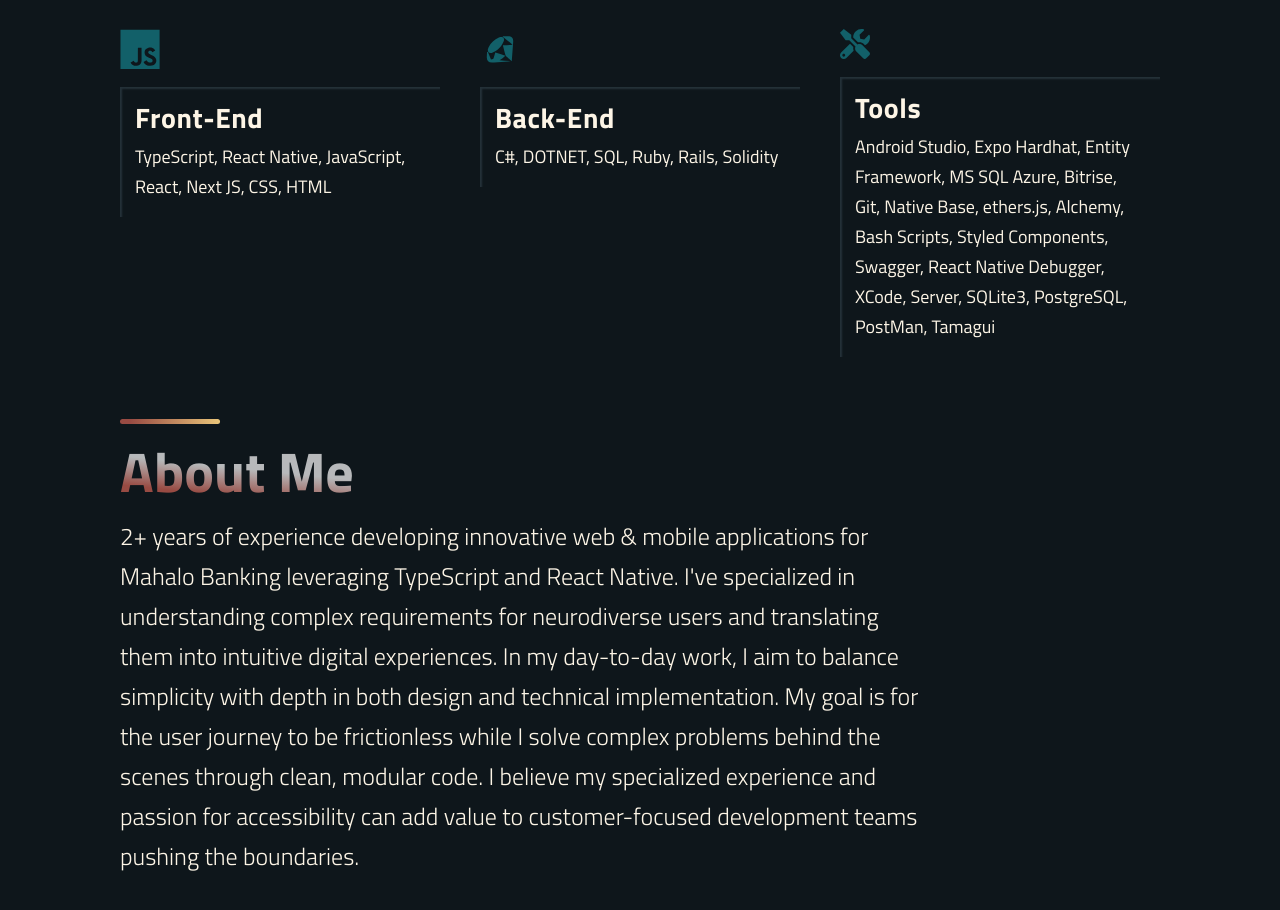
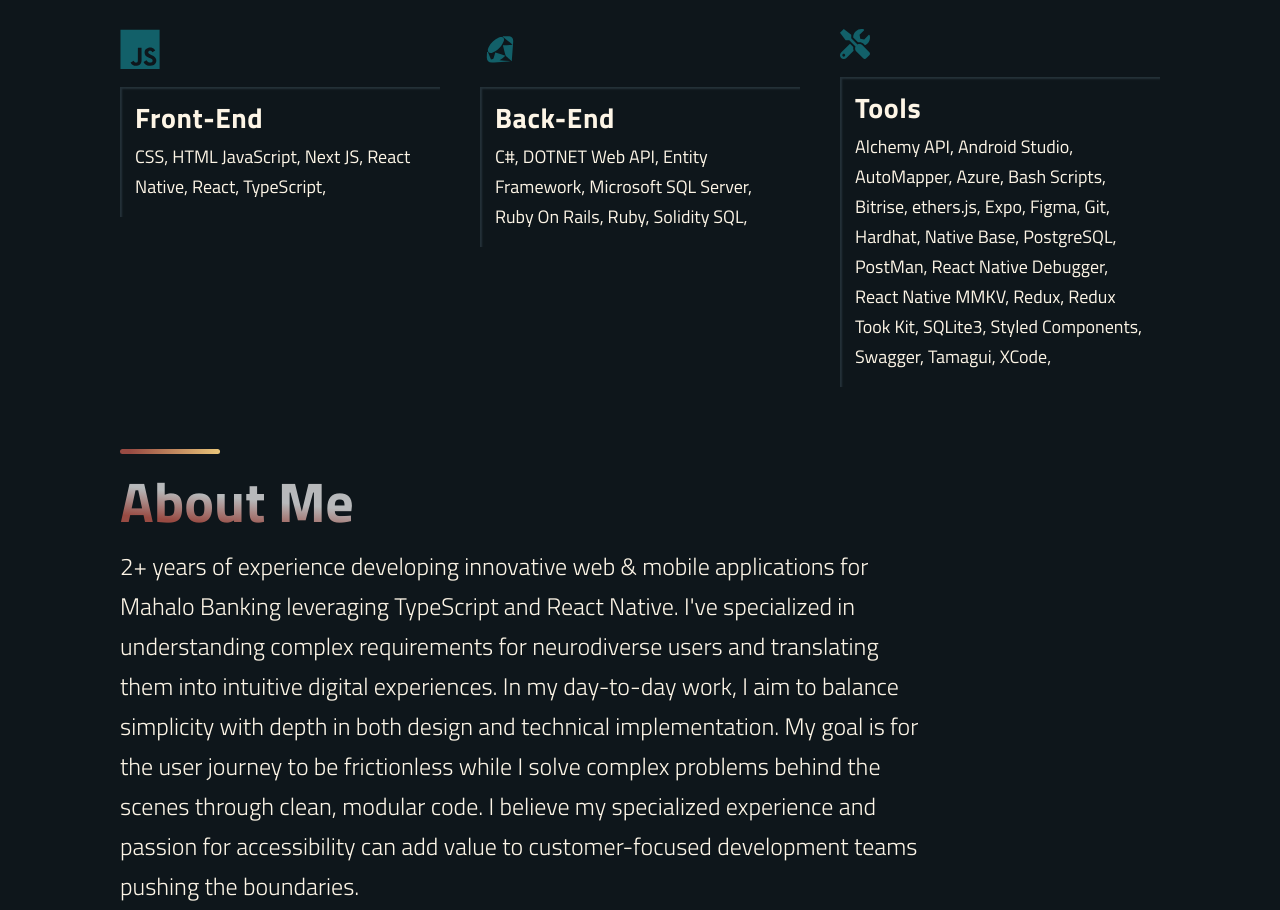
Before and after one commit to Jacobharv00/portfolio3.0, a Next.js app: page / in a window 1280 px wide. Shown: the part 1880-2790 px from the top of the page. Built offline with nearby package versions, Linux system fonts and the light colour scheme.

Commit message:
feat: update technolgies section

```diff
--- a/src/components/Technologies/Technologies.js
+++ b/src/components/Technologies/Technologies.js
@@ -33,8 +33,8 @@
                 <ListContainer>
                     <ListTitle>Front-End</ListTitle>
                     <ListParagraph>
-                        TypeScript, React Native, JavaScript, React, Next JS,
-                        CSS, HTML
+                        CSS, HTML JavaScript, Next JS, React Native, React,
+                        TypeScript,
                     </ListParagraph>
                 </ListContainer>
             </ListItem>
@@ -44,7 +44,8 @@
                 <ListContainer>
                     <ListTitle>Back-End</ListTitle>
                     <ListParagraph>
-                        C#, DOTNET, SQL, Ruby, Rails, Solidity
+                        C#, DOTNET Web API, Entity Framework, Microsoft SQL
+                        Server, Ruby On Rails, Ruby, Solidity SQL,
                     </ListParagraph>
                 </ListContainer>
             </ListItem>
@@ -54,11 +55,11 @@
                 <ListContainer>
                     <ListTitle>Tools</ListTitle>
                     <ListParagraph>
-                        Android Studio, Expo Hardhat, Entity Framework, MS SQL
-                        Azure, Bitrise, Git, Native Base, ethers.js, Alchemy,
-                        Bash Scripts, Styled Components, Swagger, React Native
-                        Debugger, XCode, Server, SQLite3, PostgreSQL, PostMan,
-                        Tamagui
+                        Alchemy API, Android Studio, AutoMapper, Azure, Bash
+                        Scripts, Bitrise, ethers.js, Expo, Figma, Git, Hardhat,
+                        Native Base, PostgreSQL, PostMan, React Native Debugger,
+                        React Native MMKV, Redux, Redux Took Kit, SQLite3,
+                        Styled Components, Swagger, Tamagui, XCode,
                     </ListParagraph>
                 </ListContainer>
             </ListItem>
```
